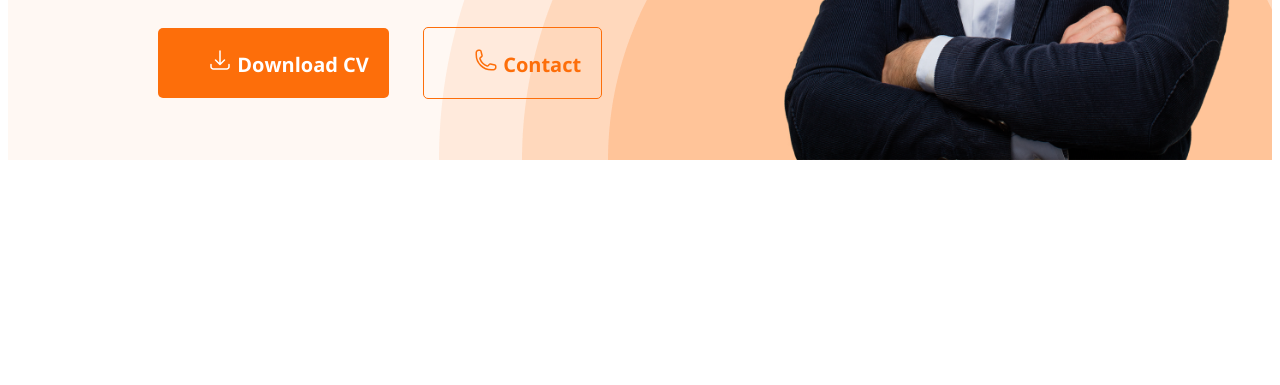
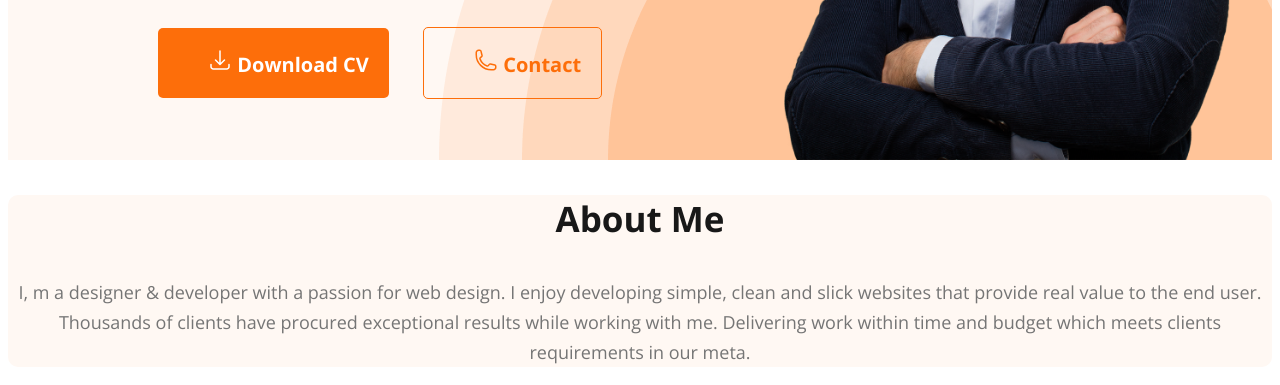
Before and after one commit to HamzaAryanSapnil/Programming-hero-first-portfolio, a plain HTML site: page index.html in a window 1280 px wide. Shown: the part 608-993 px from the top of the page. Before the commit the page ends 800 px from the top, so only its background shows below. Drawn offline with nearby package versions, Linux system fonts and the light colour scheme.

Commit message:
styled section title and description

```diff
--- a/index.html
+++ b/index.html
@@ -36,7 +36,10 @@
         </div>
     </header>
     <main>
-
+        <section class="about">
+            <h3 class="section-title" >About Me</h3>
+            <p class="section-description" >I, m a designer & developer with a passion for web design. I enjoy developing simple, clean and slick websites that provide real value to the end user. Thousands of clients have procured exceptional results while working with me. Delivering work within time and budget which meets clients requirements in our meta.</p>
+        </section>
     </main>
     <footer>
 
--- a/styles/style.css
+++ b/styles/style.css
@@ -1,18 +1,18 @@
 /*
 common shared styles
 */
-*{
-  font-family: 'Open Sans', sans-serif;
+* {
+  font-family: "Open Sans", sans-serif;
   font-weight: 400;
 }
 
-.text-primary{
-  color: #FD6E0A;
+.text-primary {
+  color: #fd6e0a;
   font-weight: 800;
 }
 
-.btn-primary{
-  background-color: #FD6E0A;
+.btn-primary {
+  background-color: #fd6e0a;
   color: white;
   font-weight: 700;
   font-size: 20px;
@@ -22,35 +22,46 @@ common shared styles
   cursor: pointer;
 }
 
+.section-title {
+  color: var(--Dark-01, #181818);
+  text-align: center;
+  font-size: 35px;
+  font-weight: 700;
+}
+.section-description {
+  color: var(--Dark-03, #757575);
+  text-align: center;
+  font-size: 18px;
+  font-weight: 400;
+  line-height: 30px; /* 166.667% */
+}
 /*
 nav related styles
 */
 
-.nav-title{
+.nav-title {
   color: var(--Dark-01, #181818);
   font-size: 45px;
   font-weight: 800;
 }
 
-nav{
+nav {
   display: flex;
   justify-content: space-between;
   align-items: center;
   margin: 0 200px;
 }
 
-nav ul{
+nav ul {
   display: flex;
   align-items: center;
   list-style: none;
 }
-nav ul li{
+nav ul li {
   cursor: pointer;
   margin-right: 50px;
-
-
 }
-nav a{
+nav a {
   text-decoration: none;
   color: #474747;
   font-size: 20px;
@@ -60,32 +71,32 @@ nav a{
 header related styles
 */
 
-.header{
-  background: #FFF8F3;
+.header {
+  background: #fff8f3;
   background-image: url("../images/header_bg.png");
   background-repeat: no-repeat;
   background-position: bottom right;
 }
 
-.banner{
+.banner {
   padding: 30px 30px 0 150px;
   display: flex;
   align-items: center;
   justify-content: space-between;
 }
 
-.banner-content{
+.banner-content {
   width: 600px;
 }
 
-.banner-greetings{
+.banner-greetings {
   color: var(--Dark-02, #474747);
   font-size: 45px;
   font-weight: 600;
   margin-bottom: 5px;
 }
 
-.banner-title{
+.banner-title {
   color: var(--Dark-01, #181818);
   font-size: 60px;
   font-weight: 700;
@@ -93,7 +104,7 @@ margin-top: 0;
   margin-bottom: 20px;
 }
 
-.banner-description{
+.banner-description {
   color: var(--Dark-03, #757575);
   font-size: 18px;
   font-weight: 400;
@@ -101,40 +112,41 @@ line-height: 30px; /* 166.667% */
   margin-bottom: 30px;
 }
 
-.banner-btn{
+.banner-btn {
   text-align: center;
   padding: 20px 20px 20px 50px;
 }
 
-.banner-btn1{
+.banner-btn1 {
   margin-top: 0;
   margin-right: 30px;
 }
-.banner-btn2{
+.banner-btn2 {
   margin-top: 0;
   margin-left: 0;
   background: transparent;
-  border: 1px solid #FD6E0A;
-  color: #FD6E0A;
+  border: 1px solid #fd6e0a;
+  color: #fd6e0a;
 }
 
-.banner-icon{
+.banner-icon {
   width: 24px;
   height: 24px;
 }
 
-.banner .banner-image{
-  width : 500px;
+.banner .banner-image {
+  width: 500px;
 }
-
 
 /*
 main section styles
 */
 
-
-
-
 /*
 about section styles
 */
+
+.about {
+  border-radius: 10px;
+  background: #fff8f3;
+}
```
Lines whose indentation alone changed are shown as unchanged.
